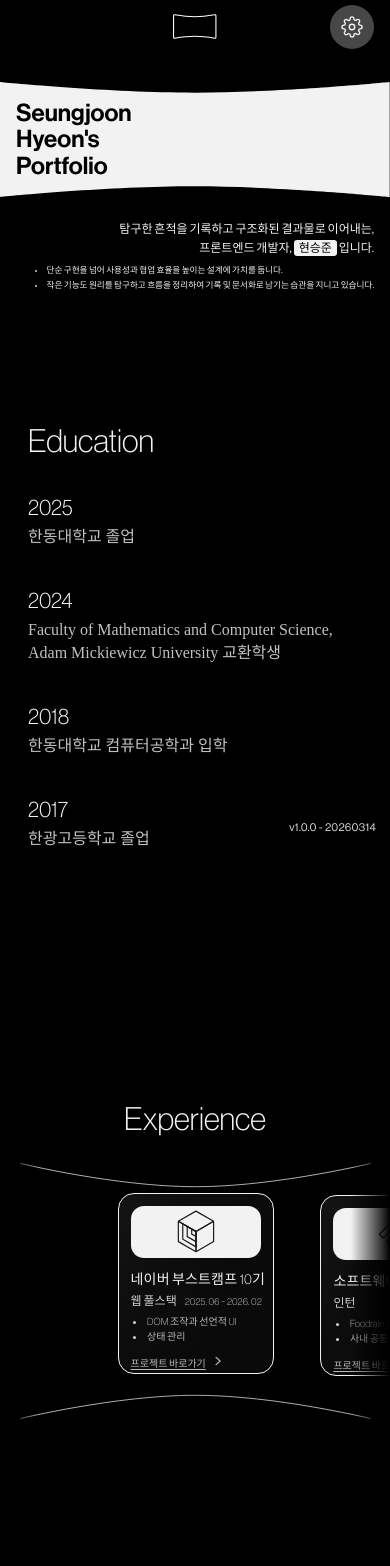
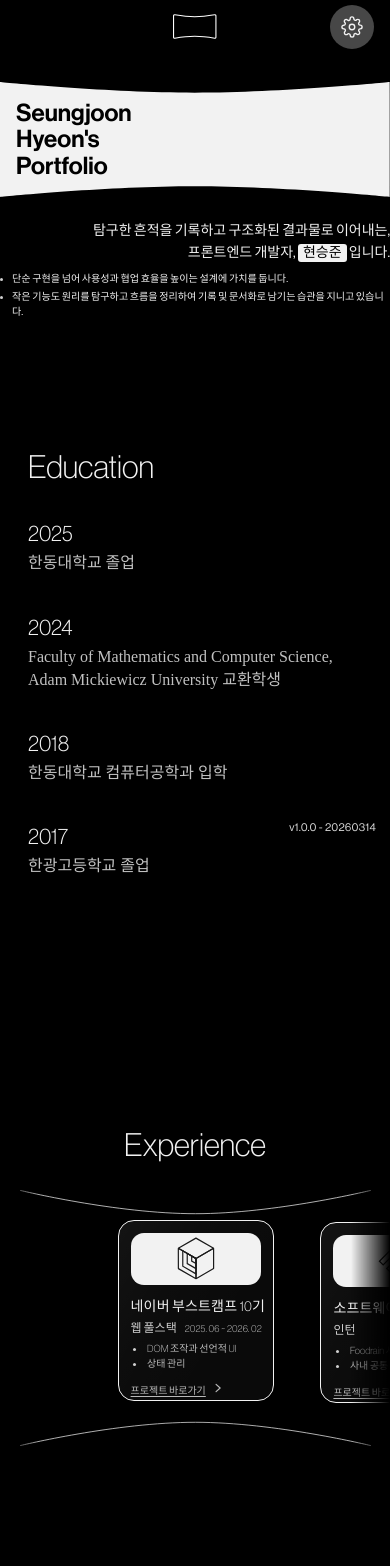
Before and after one commit to seungjoonH/seungjoonH.github.io, a React (Vite) app: page / in a window 390 px wide. Shown: the top 1566 px of the page. Built offline with nearby package versions, Linux system fonts and the light colour scheme.

Commit message:
refactor: 좁은 화면 진입 애니메이션 및 반응형 레이아웃 개선

```diff
--- a/src/App.jsx
+++ b/src/App.jsx
@@ -1,4 +1,4 @@
-import React, { useEffect } from 'react';
+import React, { useEffect, useState } from 'react';
 import { Nav } from '@components/layout/Nav';
 import { Main } from '@sections/Main';
 import { Education } from '@sections/Education';
@@ -22,6 +22,17 @@ function App() {
   const { type: breakpointType } = useBreakpoint();
   useZoomDetection();
   const [narrow, setNarrow] = React.useState(typeof window !== 'undefined' ? window.innerWidth <= NARROW_MAX_WIDTH : false);
+  const [educationFadeInTriggered, setEducationFadeInTriggered] = useState(false);
+
+  useEffect(() => {
+    if (narrow) {
+      setEducationFadeInTriggered(false);
+      const t = setTimeout(() => setEducationFadeInTriggered(true), 2000);
+      return () => clearTimeout(t);
+    }
+    setEducationFadeInTriggered(true);
+  }, [narrow]);
+
   React.useEffect(() => {
     const m = window.matchMedia(`(max-width: ${NARROW_MAX_WIDTH}px)`);
     const update = () => setNarrow(m.matches);
@@ -64,8 +75,8 @@ function App() {
       <CardCursor />
       <Nav/>
 
-      <div className="section" id="main"><Main/></div>
-      <div className="section" id="education"><Education/></div>
+      <div className="section" id="main"><Main /></div>
+      <div className="section" id="education"><Education narrow={narrow} shouldFadeIn={educationFadeInTriggered} /></div>
       <div className="section" id="experience"><Experience/></div>
       <div className="section" id="skills"><Skills/></div>
       <div className="section" id="project"><Projects/></div>
--- a/src/sections/Education.jsx
+++ b/src/sections/Education.jsx
@@ -4,8 +4,9 @@ import { Header } from '@components/layout/Header';
 import { useConfigStore } from '../stores/configStore';
 import { History } from './education/History';
 import styles from './education.module.css';
+import { buildCls } from '../utils/cssUtil';
 
-export function Education() {
+export function Education({ narrow = false, shouldFadeIn = false }) {
   const language = useConfigStore((s) => s.language);
   const [educations, setEducations] = useState([]);
   const historyRefs = useRef([]);
@@ -51,7 +52,7 @@ export function Education() {
   }, [educations]);
 
   return (
-    <div className={styles.educationContainer}>
+    <div className={buildCls(styles.educationContainer, narrow && styles.educationFadeIn, narrow && shouldFadeIn && styles.educationFadeInVisible)}>
       <div className={styles.educationLayout}>
         <Header text="Education" align="left" className={styles.educationTitle} />
         <div className={styles.educationContent}>
--- a/src/sections/docs.module.css
+++ b/src/sections/docs.module.css
@@ -138,10 +138,10 @@
 .docListTrack {
   min-height: 0;
   overflow: hidden;
-  padding-left: 44px;
+  padding-left: clamp(20px, 3.5vw, 44px);
   position: relative;
   border-left: 1px solid var(--color-border);
-  margin-left: 46px;
+  margin-left: clamp(22px, 4vw, 46px);
   margin-bottom: 4px;
 }
 
@@ -255,14 +255,18 @@
   transform: translateX(4px);
 }
 
-@media (max-width: 768px) {
+@media (max-width: 860px) {
   .docsContainer {
     margin-top: var(--section-gap, 120px);
     padding: 0 var(--section-padding-x, 28px) var(--section-gap, 120px);
   }
 
   .docListTrack {
-    padding-left: 36px;
-    margin-left: 38px;
+    padding-left: clamp(16px, 4vw, 36px);
+    margin-left: clamp(18px, 4.5vw, 38px);
+  }
+
+  .docRow .docIcon {
+    display: none !important;
   }
 }
--- a/src/sections/education.module.css
+++ b/src/sections/education.module.css
@@ -1,6 +1,15 @@
 .educationContainer {
   margin-top: var(--section-gap, 200px);
   padding: 0 100px var(--section-gap, 200px);
+}
+
+.educationFadeIn {
+  opacity: 0;
+  transition: opacity 0.4s ease-out;
+}
+
+.educationFadeInVisible {
+  opacity: 1;
 }
 
 .educationLayout {
--- a/src/sections/main.module.css
+++ b/src/sections/main.module.css
@@ -25,14 +25,18 @@
   opacity: var(--parallax-intro-opacity, 1);
 }
 
+@keyframes mainSequenceFadeIn {
+  to { opacity: 1; }
+}
+
 :global(body[data-narrow="true"]) .mainHero {
   margin-top: 82px;
+  opacity: 0;
+  animation: mainSequenceFadeIn 0.4s ease 0s forwards;
 }
-
-:global(body[data-narrow="true"]) .parallaxTitle {
-  padding-left: 16px;
-}
-
+:global(body[data-narrow="true"]) .parallaxTitle { padding-left: 16px; }
 :global(body[data-narrow="true"]) .parallaxIntro {
   margin-top: 14px;
+  opacity: 0;
+  animation: mainSequenceFadeIn 0.4s ease 0.4s forwards;
 }
--- a/src/sections/main/introduction.module.css
+++ b/src/sections/main/introduction.module.css
@@ -84,5 +84,10 @@
 @media (max-width: 768px) {
   .introContainer {
     margin-right: 16px;
+    font-size: clamp(
+      calc(14px * var(--font-scale, 1)),
+      calc(3.2vw * var(--font-scale, 1)),
+      calc(28px * var(--font-scale, 1))
+    );
   }
 }
```
